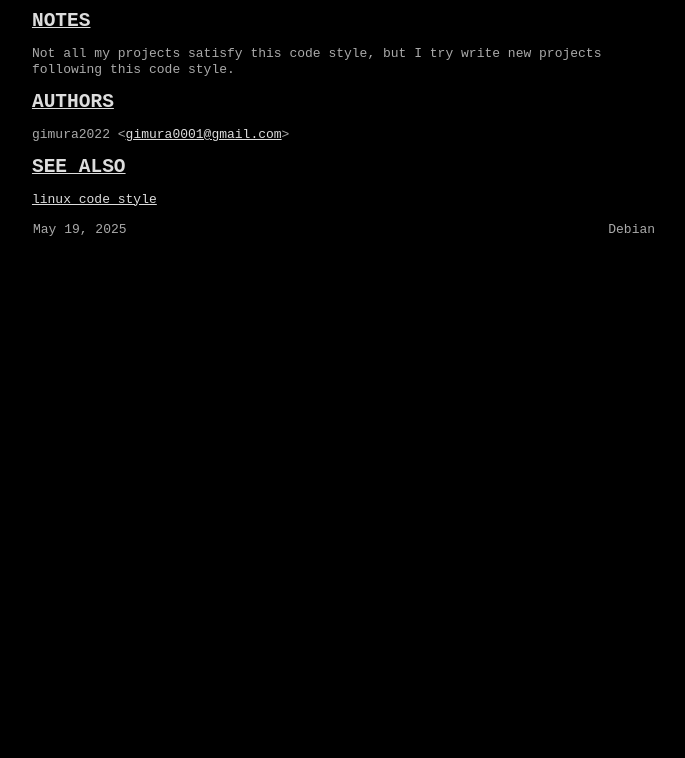
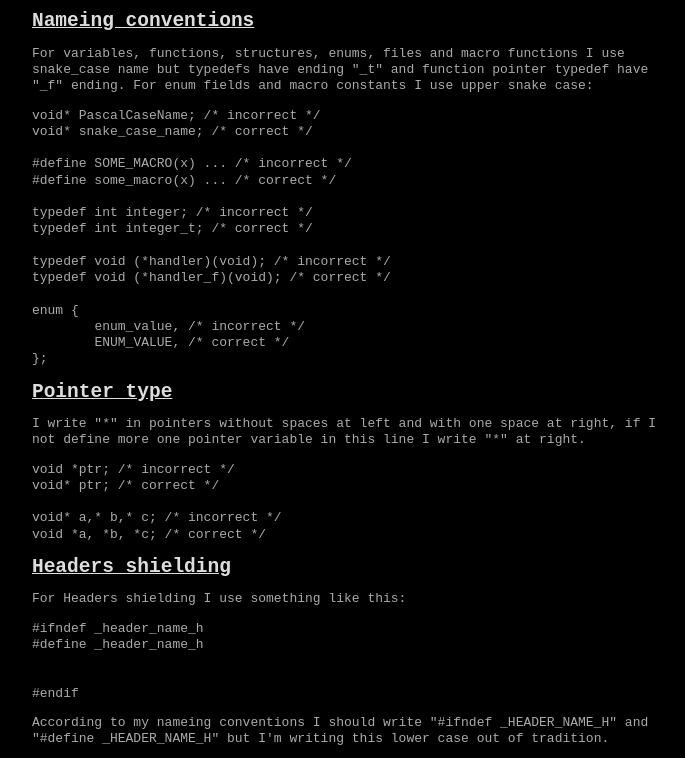
Before and after one commit to gimura2022/gimura2022.github.io, a plain HTML site: page cstyle.html in a window 1280 px wide. Shown: the part 852-1610 px from the top of the page, without its empty margins (296-981 px from the left). Before the commit the page ends 1104 px from the top, so only its background shows below. Drawn offline with Linux system fonts and the light colour scheme.

Commit message:
updated cstyle

```diff
--- a/cstyle.html
+++ b/cstyle.html
@@ -73,6 +73,61 @@ case 'c':
     compiling and installing project, manpage file (for example
     &quot;some_utility.1&quot;) and README file.</p>
 </section>
+<section class="Ss">
+<h2 class="Ss" id="Nameing_conventions"><a class="permalink" href="#Nameing_conventions">Nameing
+  conventions</a></h2>
+<p class="Pp">For variables, functions, structures, enums, files and macro
+    functions I use snake_case name but typedefs have ending &quot;_t&quot; and
+    function pointer typedef have &quot;_f&quot; ending. For enum fields and
+    macro constants I use upper snake case:</p>
+<div class="Bd Pp Bd-indent Li">
+<pre>void* PascalCaseName; /* incorrect */
+void* snake_case_name; /* correct */
+
+#define SOME_MACRO(x) ... /* incorrect */
+#define some_macro(x) ... /* correct */
+
+typedef int integer; /* incorrect */
+typedef int integer_t; /* correct */
+
+typedef void (*handler)(void); /* incorrect */
+typedef void (*handler_f)(void); /* correct */
+
+enum {
+	enum_value, /* incorrect */
+	ENUM_VALUE, /* correct */
+};</pre>
+</div>
+</section>
+<section class="Ss">
+<h2 class="Ss" id="Pointer_type"><a class="permalink" href="#Pointer_type">Pointer
+  type</a></h2>
+<p class="Pp">I write &quot;*&quot; in pointers without spaces at left and with
+    one space at right, if I not define more one pointer variable in this line I
+    write &quot;*&quot; at right.</p>
+<div class="Bd Pp Bd-indent Li">
+<pre>void *ptr; /* incorrect */
+void* ptr; /* correct */
+
+void* a,* b,* c; /* incorrect */
+void *a, *b, *c; /* correct */</pre>
+</div>
+</section>
+<section class="Ss">
+<h2 class="Ss" id="Headers_shielding"><a class="permalink" href="#Headers_shielding">Headers
+  shielding</a></h2>
+<p class="Pp">For Headers shielding I use something like this:</p>
+<div class="Bd Pp Bd-indent Li">
+<pre>#ifndef _header_name_h
+#define _header_name_h
+
+
+#endif</pre>
+</div>
+According to my nameing conventions I should write &quot;#ifndef
+  _HEADER_NAME_H&quot; and &quot;#define _HEADER_NAME_H&quot; but I'm writing
+  this lower case out of tradition.
+</section>
 </section>
 <section class="Sh">
 <h1 class="Sh" id="NOTES"><a class="permalink" href="#NOTES">NOTES</a></h1>
```
Also changed, not shown: 1 other file.
